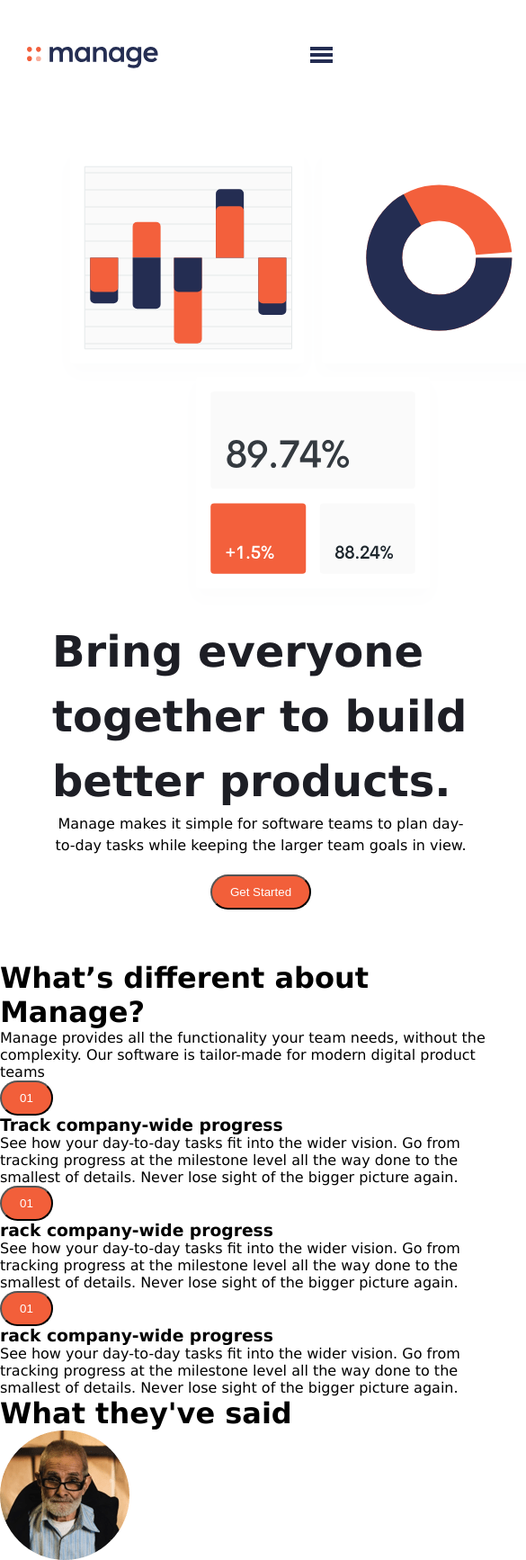
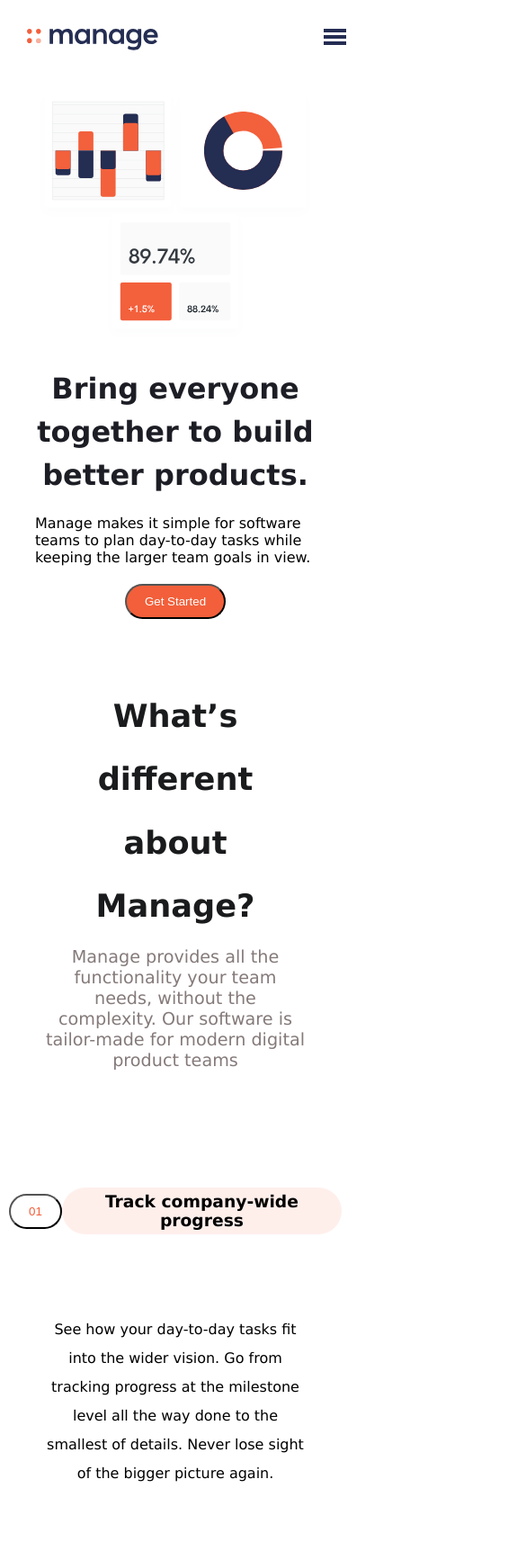
Before and after one commit to UnkleTayo/manage-landing-page, a website: page mine.html in a window 390 px wide. Shown: the top 1734 px of the page at 90% size, 585 px wide, since content can reach past the window. Drawn offline with Linux system fonts and the light colour scheme; a web font is replaced by a local one.

Commit message:
mobile view almost done

```diff
--- a/main.js
+++ b/main.js
@@ -3,6 +3,7 @@ const hamburgerMenu = doc.querySelector('.hamburger');
 const mainNavMenu = doc.querySelector('.main-nav');
 const sectionOne = doc.querySelector('sec-1');
 const date = doc.querySelector('.date');
+const elem = document.querySelector('.main-carousel');
 
 hamburgerMenu.addEventListener('click', () => {
   mainNavMenu.classList.toggle('main-nav--active');
@@ -14,3 +15,15 @@ const today = new Date();
 const year = today.getFullYear();
 
 date.innerHTML = year;
+
+// var flkty = new Flickity(elem, {
+//   // options
+//   cellAlign: 'left',
+//   contain: true
+// });
+
+// // element argument can be a selector string
+// //   for an individual element
+// var flkty = new Flickity('.main-carousel', {
+//   // options
+// });
--- a/style.css
+++ b/style.css
@@ -1,4 +1,9 @@
 @import url('https://fonts.googleapis.com/css?family=Be+Vietnam&display=swap');
+
+:root {
+  --dark001: #1a1b1c;
+  --light001: #fafcfe;
+}
 
 * {
   box-sizing: border-box;
@@ -52,6 +57,9 @@ ul li a {
 }
 
 @media only screen and (max-width: 645px) {
+  body {
+    width: 100vw;
+  }
   header {
     margin-top: 2rem;
   }
@@ -61,16 +69,15 @@ ul li a {
 
   .top-logo {
     position: relative;
-    padding-top: 20px;
     padding-left: 30px;
   }
 
   .hamburger {
-    position: relative;
-    font-size: 1.5rem;
+    position: absolute;
+    font-size: 1.2rem;
     border-radius: 0;
-    padding: 20px;
-    float: right;
+    /* padding: 20px; */
+    right: 5px;
   }
 
   .hamburger::after,
@@ -106,6 +113,7 @@ ul li a {
     background-color: #fff;
     transform: translateX(-100%);
     transition: transform 0.3s ease;
+    opacity: 0.8;
     z-index: 5;
   }
 
@@ -127,6 +135,7 @@ ul li a {
 
   .main-nav__link a {
     padding: 10px 0;
+    font-size: 0.8rem;
   }
 
   main {
@@ -135,50 +144,218 @@ ul li a {
   }
 
   .sec-1 {
-    display: flex;
-    position: relative;
-    top: 1.3rem;
-    flex-direction: column-reverse;
-    flex-shrink: 1;
-    flex-wrap: wrap;
-    padding: 10%;
+    display: grid;
+    grid-template-rows: repeat(2, 1fr);
+    width: 100vw;
     justify-content: center;
     align-items: center;
   }
 
+  .sec-1 img {
+    grid-row: 1 / span 1;
+    height: 100%;
+    width: 80%;
+    margin: 10% 10% 0 10%;
+  }
+
   .sec-1 .text {
+    grid-row: 2 / span 1;
+    padding: 0 10%;
+    width: 100%;
+    margin: 0;
     display: flex;
     flex-direction: column;
-    flex-shrink: 1;
-    justify-content: center;
+    flex-wrap: wrap;
+    text-align: center;
+    justify-content: space-around;
     align-items: center;
   }
 
   .text h1 {
     width: 100%;
     color: hsl(233, 12%, 13%);
-    text-align: left;
+    text-align: center;
     align-items: center;
-    font-size: 3rem;
-    line-height: 1.5;
-    overflow-wrap: break-word;
+    font-size: 2rem;
+    line-height: 150%;
+    padding: 0;
   }
 
   .text p {
-    line-height: 1.5;
+    line-height: 120%;
+    width: 100%;
     justify-content: center;
+    align-items: center;
+    text-align: left;
+    padding: 20px 0;
+  }
+
+  .sec-2 {
+    display: flex;
+    flex-direction: column;
+    margin-top: 0;
+  }
+
+  .sec-2 .left {
+    display: flex;
+    flex-direction: column;
+    justify-content: space-evenly;
+    padding: 50px;
+  }
+
+  .sec-2 .left h1 {
+    justify-content: center;
+    text-align: center;
+    align-items: center;
+    font-size: 2.2rem;
+    padding-bottom: 10px;
+    color: #1a1b1c;
+    line-height: 200%;
+  }
+
+  .sec-2 .left p {
+    font-size: 1.2rem;
+    text-align: center;
+    color: hsl(0, 4%, 50%);
+  }
+
+  .sec-2 .right {
+    display: grid;
+    grid-template-rows: repeat(3, 1fr);
+    justify-content: center;
+    text-align: center;
+    align-self: center;
+  }
+
+  .right .top {
+    display: flex;
+    justify-content: flex-start;
+    text-align: center;
+    align-items: center;
+    padding: 10px 10px;
+  }
+
+  .right .top h3 {
+    padding: 5px 10px;
+    background-color: hsl(13, 100%, 96%);
+    border-radius: 50px;
+    width: 100%;
+  }
+
+  .right .btm {
+    padding: 10px;
+    text-align: start;
+    align-items: center;
+    justify-content: center;
+    line-height: 2;
+  }
+
+  .btm p {
+    padding: 0 10%;
+    text-align: center;
+    justify-content: center;
+    align-items: center;
+  }
+
+  .sec-3 {
+    display: flex;
+    flex-direction: column;
+    justify-content: space-between;
     align-items: center;
     text-align: center;
   }
 
-  .text a {
-    margin: 20px 0;
+  .sec-3 h1 {
+    padding: 20px 10%;
+    width: 100%;
   }
 
-  .img {
+  .sec-3 .containers {
+    display: grid;
+    grid-template-rows: 1fr;
+    gap: 5%;
+    text-align: center;
+    align-items: center;
+  }
+
+  .containers h4 {
+    padding: 20px 0;
+  }
+
+  .sec-3 button {
     position: relative;
-    /* height: 100%; */
+    margin-top: 100px;
+  }
+
+  .sec-4 {
+    position: relative;
+    margin-top: 30px;
+    display: flex;
+    flex-direction: column;
+    justify-content: space-evenly;
+    align-items: center;
+    text-align: center;
+    width: 100vw;
+  }
+
+  .sec-4 .top {
+    background-color: hsl(12, 88%, 59%);
+    height: 400px;
     width: 100%;
+  }
+
+  .top h2 {
+    color: #fff;
+    font-size: 2rem;
+    padding: 50px 10px;
+  }
+
+  .top button {
+    background-color: #fff;
+    color: hsl(12, 88%, 59%);
+  }
+
+  .top button:hover {
+    color: #fff;
+    background-color: hsl(12, 88%, 59%);
+  }
+
+  .sec-4 .bottom {
+    /* margin-top: 40px; */
+    background: hsl(228, 39%, 23%);
+    width: 100%;
+    height: 100%;
+    display: grid;
+    grid-template-areas:
+      'request request request'
+      'col-1b . col-2a'
+      'links'
+      '. logo .'
+      'right right right';
+  }
+
+  .sec-4 .bottom img {
+    grid-area: logo;
+  }
+
+  .sec-4 .bottom .links {
+    grid-area: links;
+  }
+
+  .sec-4 .bottom .btm-col-1-b {
+    grid-area: col-1b;
+  }
+
+  .sec-4 .bottom .btm-col-2a {
+    grid-area: col-2a;
+  }
+
+  .sec-4 .bottom .request {
+    grid-area: request;
+  }
+
+  .sec-4 .bottom .right {
+    grid-area: right;
   }
 }
 
```
Also changed, not shown: index.html (+14 -10 lines).
